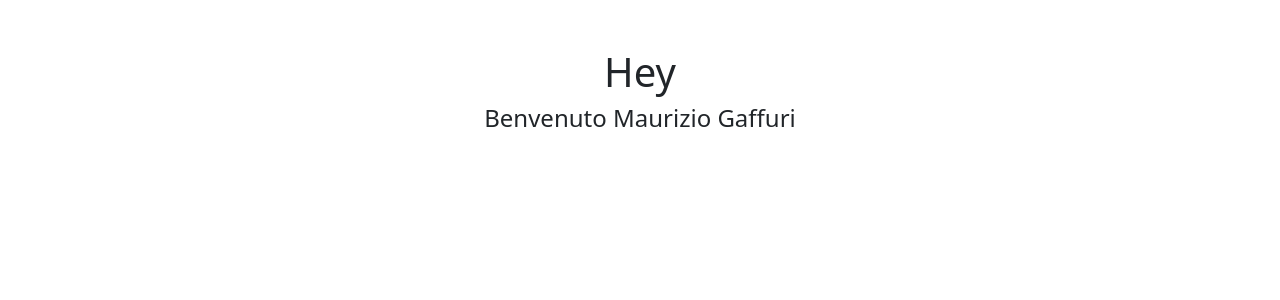
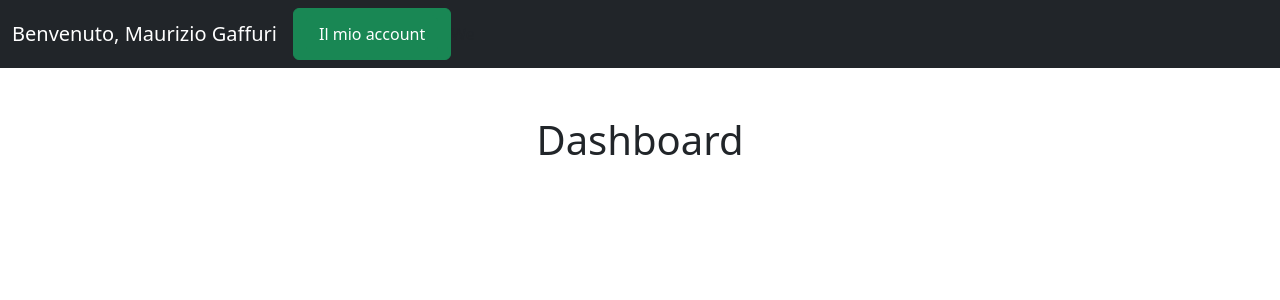
Before and after one commit to andrearanica/movimentazione-manuale, a PHP site: page /admin.php in a window 1280 px wide. Shown: the top 300 px of the page. Run offline with PHP 8.4, Linux system fonts and the light colour scheme; a user stored in the database is signed in.

Commit message:
💄 Add navbar and account info

```diff
--- a/admin.php
+++ b/admin.php
@@ -13,11 +13,13 @@ session_start();
     <link href="https://cdn.jsdelivr.net/npm/bootstrap@5.3.0-alpha1/dist/css/bootstrap.min.css" rel="stylesheet" integrity="sha384-GLhlTQ8iRABdZLl6O3oVMWSktQOp6b7In1Zl3/Jr59b6EGGoI1aFkw7cmDA6j6gD" crossorigin="anonymous">
 </head>
 <body>
+    <?php require('./components/navbar.php'); ?>
     <div class="container my-5 text-center">
-        <h1>Hey</h1>
-        <h4>Benvenuto <?php echo $_SESSION['name_surname'] ?></h4>
+        <h1>Dashboard</h1>
+        <?php require('./components/accountInfo.php'); ?>
     </div>
-
+    <script src="https://ajax.googleapis.com/ajax/libs/jquery/3.6.3/jquery.min.js"></script>
+    <script src="script.js"></script>
     <script src="https://cdn.jsdelivr.net/npm/bootstrap@5.3.0-alpha1/dist/js/bootstrap.bundle.min.js" integrity="sha384-w76AqPfDkMBDXo30jS1Sgez6pr3x5MlQ1ZAGC+nuZB+EYdgRZgiwxhTBTkF7CXvN" crossorigin="anonymous"></script>
 </body>
 </html>
--- /dev/null
+++ b/components/accountInfo.php
@@ -0,0 +1,19 @@
+<div class="modal fade" id="showAccountModal" tabindex="-1" aria-labelledby="exampleModalLabel" aria-hidden="true">
+    <div class="modal-dialog">
+        <div class="modal-content">
+            <div class="modal-header">
+                <h1 class="modal-title fs-5" id="exampleModalLabel">Il mio account</h1>
+                    <button type="button" class="btn-close" data-bs-dismiss="modal" aria-label="Close"></button>
+                </div>
+                <div class="modal-body">
+                    <h4>Il mio account</h4>
+                    <p class="my-1" id="name_surname"></p>
+                    <p class="my-1" id="username"></p>
+                    <p class="my-1" id="role"></p>
+                </div>
+                <div class="modal-footer">
+                    <button type="button" class="btn btn-primary">Save changes</button>
+                </div>
+            </div>
+    </div>
+</div>
--- /dev/null
+++ b/components/navbar.php
@@ -0,0 +1,18 @@
+<nav class="navbar navbar-expand-lg navbar-dark bg-dark">
+      <div class="container-fluid">
+        <a class="navbar-brand" href="#">Benvenuto, <?php echo $_SESSION['name_surname'] ?></a>
+        <button class="btn btn-success">
+            <a class="btn btn-success" aria-current="page" data-bs-toggle="modal" data-bs-target="#showAccountModal" id="myAccount">Il mio account</a>
+        </button>
+        <div class="collapse navbar-collapse" id="navbarSupportedContent">
+        <ul class="navbar-nav me-auto mb-2 mb-lg-0">
+            <!--<li class="nav-item">
+                <btn class="nav-link active" aria-current="page" href="#">Home</btn>
+            </li>-->
+            <li class="nav-item">
+                <a>We</a>
+            </li>
+        </ul>
+        </div>
+      </div>
+    </nav>
--- a/login.php
+++ b/login.php
@@ -25,7 +25,7 @@ if ($result->num_rows > 0) {
     $_SESSION['name_surname'] = $row['name_surname'];
     $_SESSION['username'] = $row['username'];
     $_SESSION['password'] = $row['password'];
-
+    $_SESSION['role'] = $row['role'];
     if ($row['role'] == 0) {
         header('Location: php');
     } else if ($row['role'] == 1) {
```
